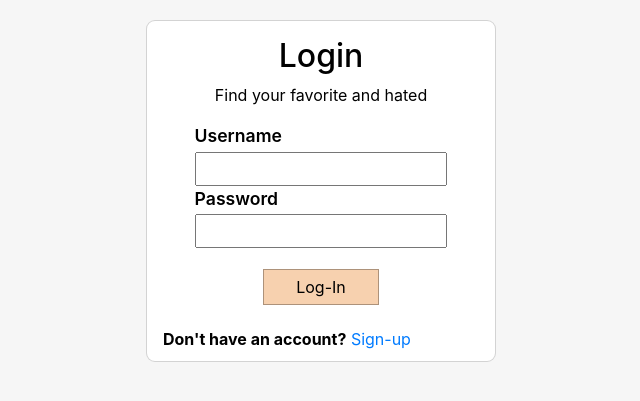
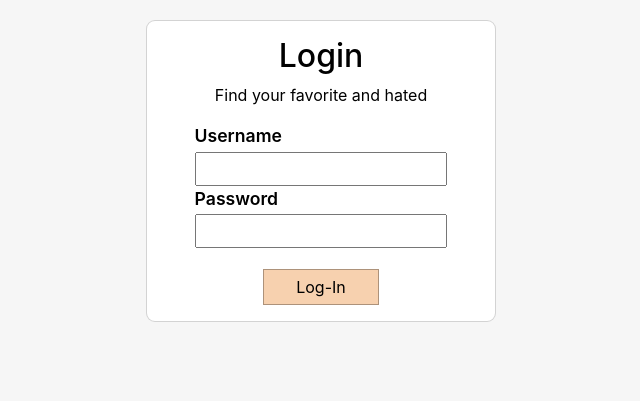
Before and after one commit to COSC481W-2022Winter/capstone-wicrosoft, a Django app: template templates/login.html in a window 1280 px wide. Shown: the top 401 px of the page, without its empty margins (319-959 px from the left). Run offline with Django 3.2, Linux system fonts and the light colour scheme; the template is opened without the code that fills it, so the values that code supplies are empty; some libraries are stand-ins or nearby versions.

Commit message:
fix: Remove "sign-up" from login.html
Login.html will never need a "sign-up" option as it isn't part of the scope of work. Removed this code.

```diff
--- a/templates/login.html
+++ b/templates/login.html
@@ -24,8 +24,6 @@
             <input type="password" name="login_password">
             <input class="submit_button" type="submit" value="Log-In">
         </form>
-
-        <p style="align-self: baseline;position: relative;top: 22px;"><b>Don't have an account?</b> <a href="">Sign-up</a></p>
     </div>
 
 
```
